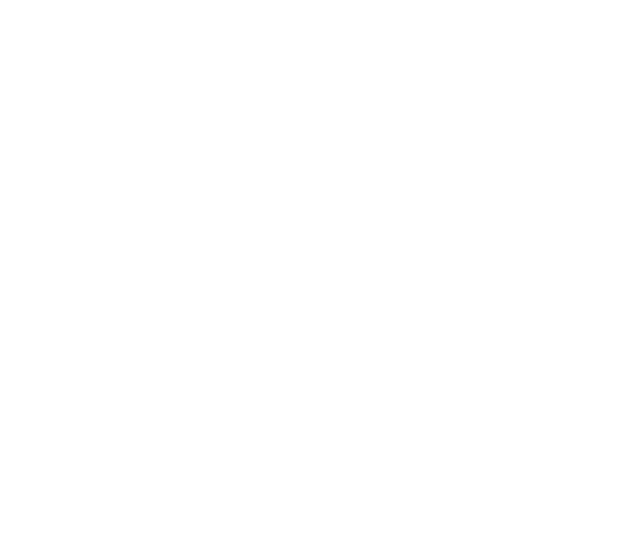
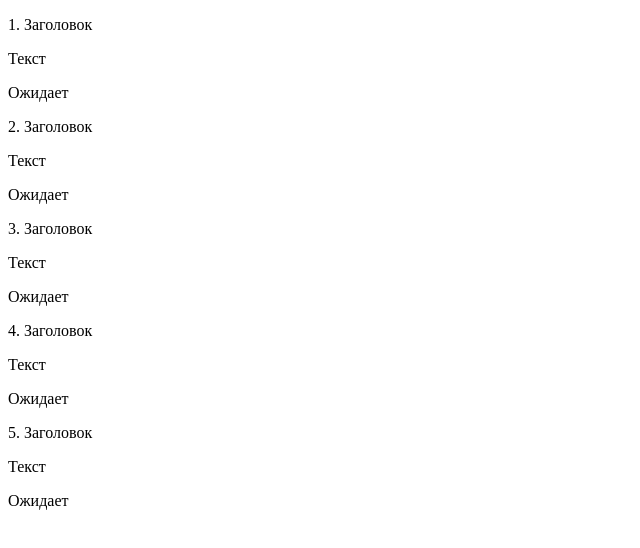
Before and after one commit to lebedev-maxim-dmitrievich/react-app-todo, a React (Create React App) app: page / in a window 1280 px wide. Shown: the top 548 px of the page, without its empty margins (0-640 px from the left). Built offline with nearby package versions, Linux system fonts and the light colour scheme.

Commit message:
Добавил компонент TaskList куда выводятся все TODO

```diff
--- a/src/App.js
+++ b/src/App.js
@@ -1,11 +1,22 @@
-import React from "react"
+import React, { useState } from "react"
+import TaskList from "./components/TaskList";
 
-class App extends React.Component {
-    render() {
-        return (
-            <div></div>
-        )
-    }
+function App() {
+    const [tasks, setTask] = useState([
+        {id: 1, title: 'Заголовок', body: 'Текст', status: 'Ожидает'},
+        {id: 2, title: 'Заголовок', body: 'Текст', status: 'Ожидает'},
+        {id: 3, title: 'Заголовок', body: 'Текст', status: 'Ожидает'},
+        {id: 4, title: 'Заголовок', body: 'Текст', status: 'Ожидает'},
+        {id: 5, title: 'Заголовок', body: 'Текст', status: 'Ожидает'},
+    ])
+
+    return(
+        <div>
+            {tasks.map(task =>
+                    <TaskList task={task} key={task.id} />
+                )}
+        </div>
+    )
 }
 
-export default App
+export default App;
--- /dev/null
+++ b/src/components/TaskList.js
@@ -0,0 +1,15 @@
+import React from "react";
+
+const TaskList = (props) => {
+    return (
+        <div onClick = {()=>{
+            console.log(props.task)
+        }}>
+            <p>{props.task.id}. {props.task.title}</p>
+            <p>{props.task.body}</p>
+            <p>{props.task.status}</p>
+        </div>
+    )
+}
+
+export default TaskList;
```
